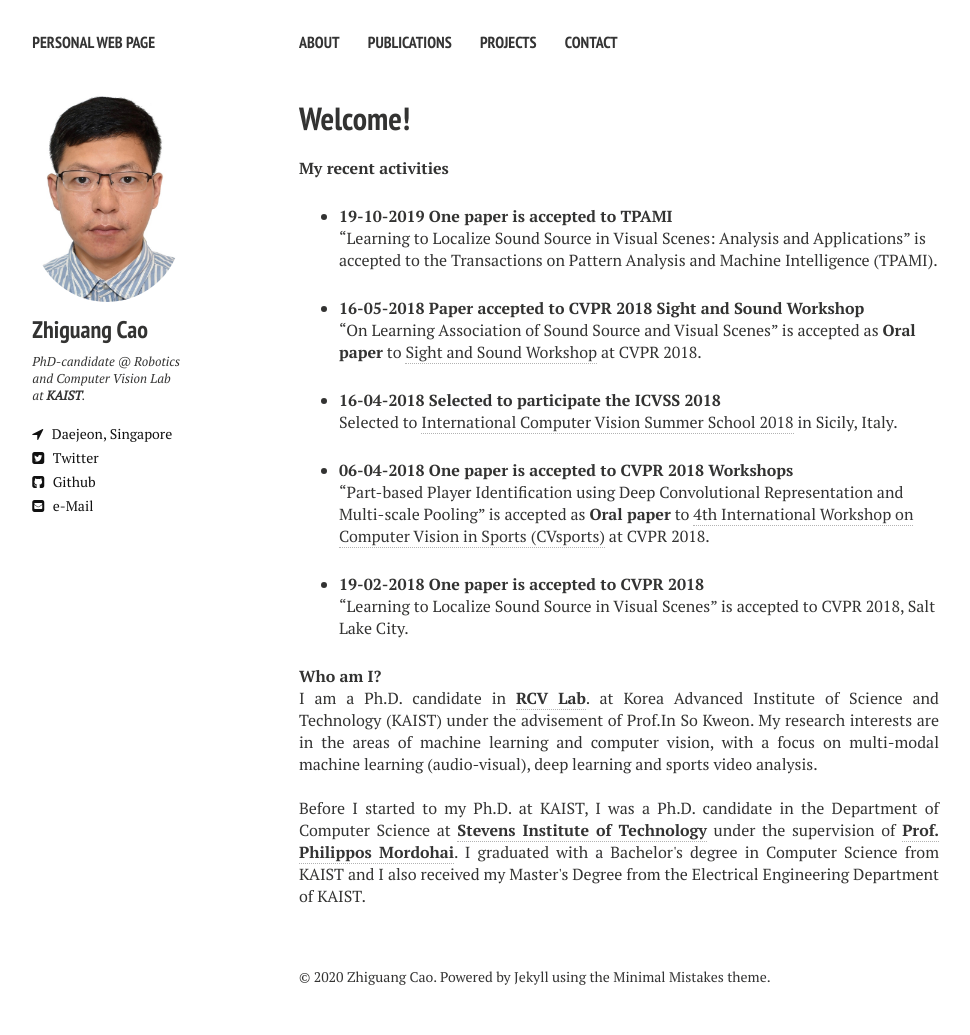
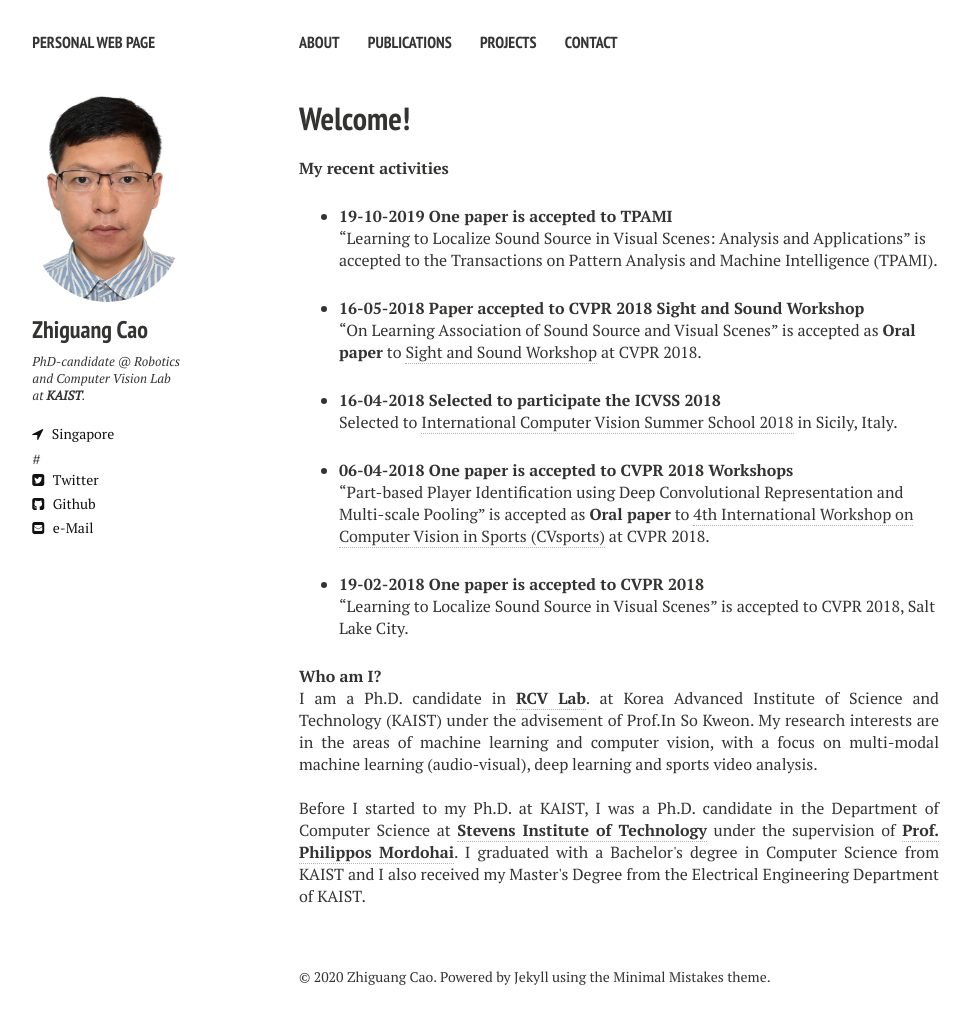
Before and after one commit to zhiguangcaosg/zhiguangcaosg.github.io, a Jekyll site: the page built from index.md, in a window 1280 px wide. Shown: the whole page, without its empty margins (21-991 px from the left). Built offline with Jekyll 4.4.1, drawn with Linux system fonts in a browser that asks for light colours; nearby versions of some CDN libraries.

Commit message:
Update _author-bio.html

```diff
--- a/_includes/_author-bio.html
+++ b/_includes/_author-bio.html
@@ -7,9 +7,9 @@
 {% endif %}
 <h3>{{ site.owner.name }}</h3>
 <p>{{ site.owner.bio }}</p>
-{% if site.owner.location %}<a href="https://en.wikipedia.org/wiki/Daejeon" class="author-social" target="_blank"><i class="fa fa-location-arrow"></i> Daejeon, Singapore</a>{% endif %}
-{% if site.owner.twitter %}<a href="http://twitter.com/{{ site.owner.twitter }}" class="author-social" target="_blank"><i class="fa fa-twitter-square"></i> Twitter</a>{% endif %}
-{% if site.owner.google_scholar %}<a href="http://scholar.google.es/citations?user={{ site.owner.google_scholar }}" class="author-social" target="_blank"><i class="ai ai-google-scholar-square"></i>&nbsp; G. Scholar</a>{% endif %}
+{% if site.owner.location %}<a href="https://en.wikipedia.org/wiki/Daejeon" class="author-social" target="_blank"><i class="fa fa-location-arrow"></i> Singapore</a>{% endif %}
+#{% if site.owner.twitter %}<a href="https://scholar.google.com.sg/citations?user=2R-cOkYAAAAJ&hl=en&inst=13660462560571941651" class="author-social" target="_blank"><i class="fa fa-twitter-square"></i> Twitter</a>{% endif %}
+{% if site.owner.google_scholar %}<a href="https://scholar.google.com.sg/citations?user=2R-cOkYAAAAJ&hl=en&inst=13660462560571941651" class="author-social" target="_blank"><i class="ai ai-google-scholar-square"></i>&nbsp; G. Scholar</a>{% endif %}
 {% if site.owner.facebook %}<a href="http://facebook.com/{{ site.owner.facebook }}" class="author-social" target="_blank"><i class="fa fa-facebook-square"></i> Facebook</a>{% endif %}
 {% if site.owner.linkedin %}<a href="http://linkedin.com/in/{{ site.owner.linkedin }}" class="author-social" target="_blank"><i class="fa fa-linkedin-square"></i> LinkedIn</a>{% endif %}
 {% if site.owner.instagram %}<a href="http://instagram.com/{{ site.owner.instagram }}" class="author-social" target="_blank"><i class="fa fa-instagram"></i> Instagram</a>{% endif %}
```
